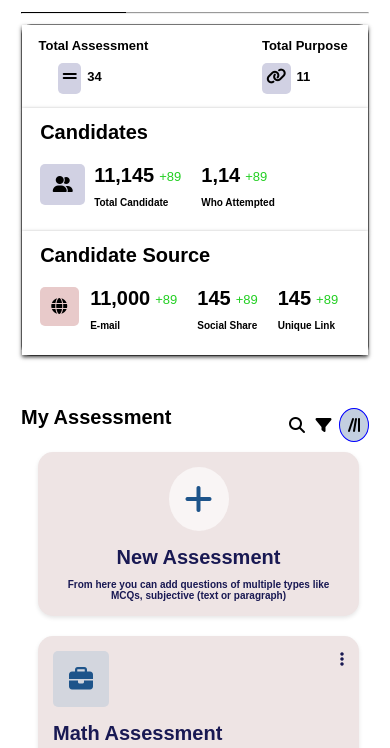
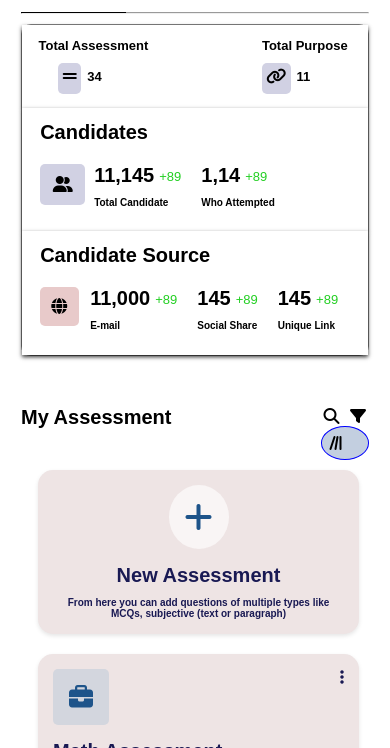
Before and after one commit to eransarali33/unStop, a plain HTML site: page index.html in a window 390 px wide. Both pictures are taken after a click on the icon 354 px from the left and 149 px from the top of the page. Shown: the part 96-844 px from the top of the page. Drawn offline with Linux system fonts and the light colour scheme.

Commit message:
Modified

```diff
--- a/index.html
+++ b/index.html
@@ -228,6 +228,7 @@
           <i class="fa-solid fa-magnifying-glass"></i>
           <i class="fa-solid fa-filter"></i>
           <i onclick={showAssessmentOverview()} id="tower" class="fa-solid fa-lines-leaning"></i>
+          <i onclick={hideAssessmentOverview()} id="tower1" class="fa-solid fa-lines-leaning"></i>
         </span>
       </div>
 
--- a/script.js
+++ b/script.js
@@ -6,9 +6,12 @@ const AssessmentOverview = document.getElementById(
   "assessment-overview-mobile"
 );
 
+const tower = document.getElementById("tower");
+const tower1 = document.getElementById("tower1");
+
 formBody.style.display = "none";
 AssessmentOverview.style.display = "none";
-// sideNavBar.style.display = "none";
+tower1.style.display = "none";
 
 const showForm = () => {
   formBody.style.display = "inline";
@@ -30,4 +33,12 @@ const hideNavBar = () => {
 
 const showAssessmentOverview = () => {
   AssessmentOverview.style.display = "block";
+  tower.style.display = "none";
+  tower1.style.display = "block";
 };
+
+const hideAssessmentOverview = () => {
+  AssessmentOverview.style.display = "none";
+  tower1.style.display = "none";
+  tower.style.display = "block";
+};
--- a/style.css
+++ b/style.css
@@ -680,7 +680,6 @@ button {
   }
   .admin-round {
     display: flex;
-    /* justify-content: center; */
     justify-content: space-between;
     flex-direction: row-reverse;
     margin-top: 10px;
@@ -800,6 +799,13 @@ button {
     padding: 8px;
     cursor: pointer;
   }
+  #tower1 {
+    border-radius: 50%;
+    border: 1px solid blue;
+    background-color: #c3cfe0;
+    padding: 8px;
+    cursor: pointer;
+  }
 
   .math-assessment2 {
     display: block;
```
